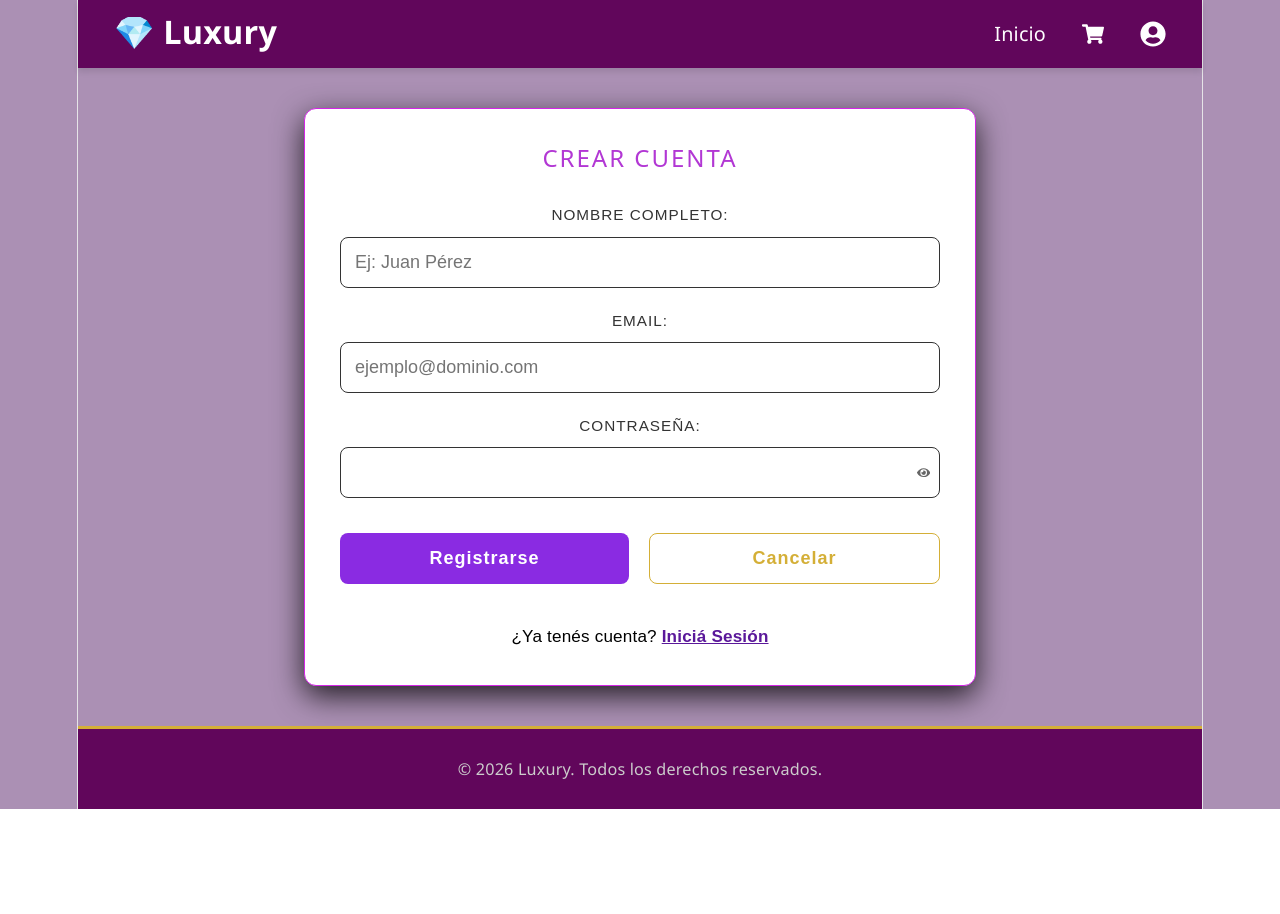
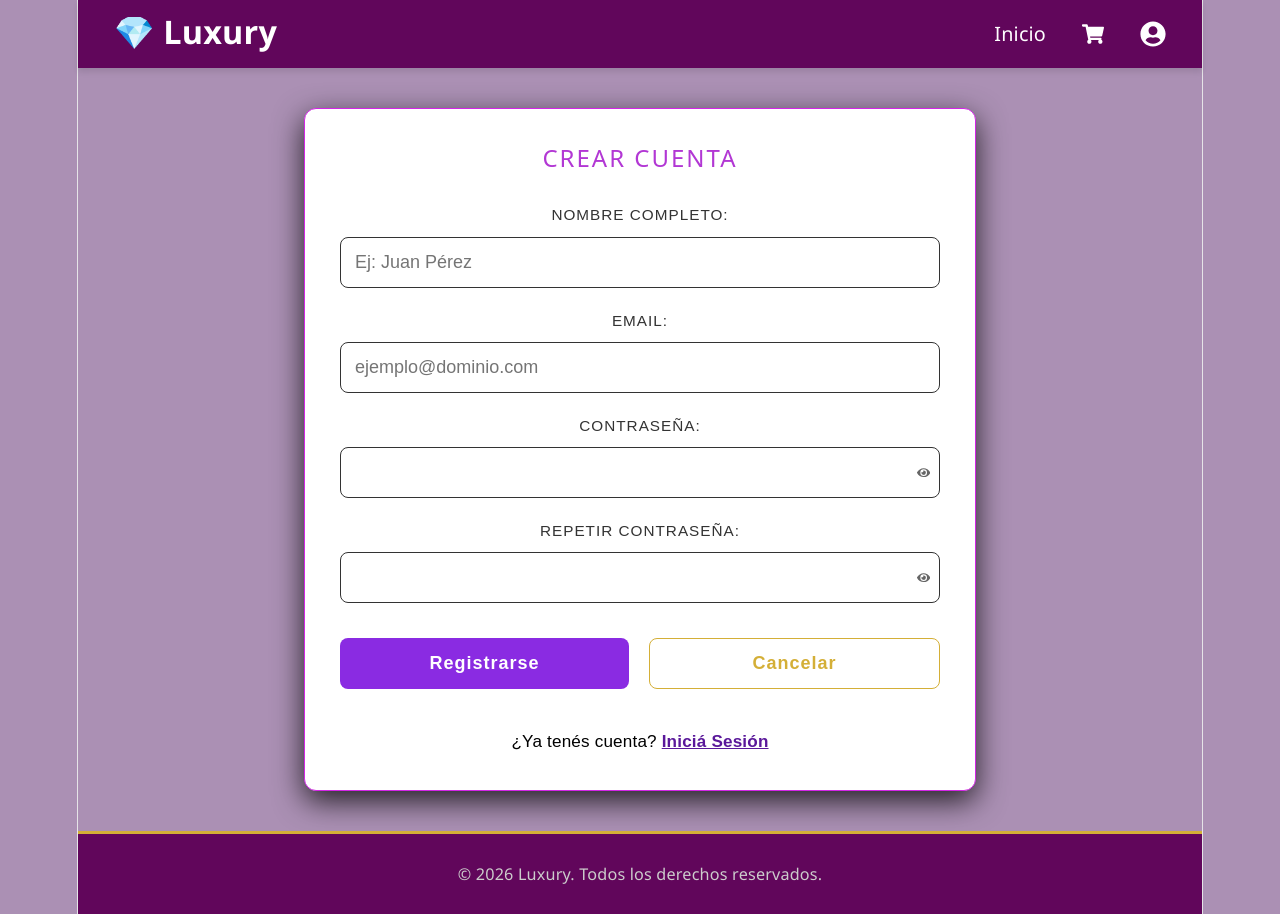
Before and after one commit to muraisnchz/luxury, a React (Vite) app in the folder frontend/: page /registro in a window 1280 px wide. Before the commit the page ends 809 px from the top, so only its background shows below. Built offline with nearby package versions, Linux system fonts and the light colour scheme; no server answers.

Commit message:
Se agregó funcionalidad faltante de repetir contraseña en el reigistro de usuario

```diff
--- a/frontend/src/pages/registro/Registro.jsx
+++ b/frontend/src/pages/registro/Registro.jsx
@@ -1,6 +1,5 @@
 import React, { useState } from 'react';
 import { useNavigate, Link } from 'react-router-dom';
-// 1. Importamos tu nuevo servicio
 import { crearUsuario } from '../../services/usuarioService';
 import { FaEye, FaEyeSlash } from 'react-icons/fa';
 
@@ -12,10 +11,14 @@ const Registro = () => {
   const [formData, setFormData] = useState({
     nombre: '',
     email: '',
-    password: ''
+    password: '',
+    repetirPassword: ''
   });
   const [error, setError] = useState('');
+
+
   const [mostrarPassword, setMostrarPassword] = useState(false);
+  const [mostrarRepetirPassword, setMostrarRepetirPassword] = useState(false);
 
   const handleChange = (e) => {
     setFormData({
@@ -28,11 +31,27 @@ const Registro = () => {
     setMostrarPassword(!mostrarPassword);
   };
 
+  const toggleRepetirPassword = () => {
+    setMostrarRepetirPassword(!mostrarRepetirPassword);
+  };
+
   const handleSubmit = async (e) => {
     e.preventDefault();
+    setError(''); // Limpiamos errores previos
+
+    // VALIDACIÓN
+    if (formData.password !== formData.repetirPassword) {
+      setError('Las contraseñas no coinciden. Por favor, verificalas.');
+      return; // Cortamos la ejecución acá para que no llame al backend
+    }
+
     try {
-      // 2. Usamos la función del usuarioService
-      await crearUsuario(formData);
+      // Separamos "repetirPassword" para enviar solo lo que el backend necesita
+      // eslint-disable-next-line no-unused-vars
+      const { repetirPassword, ...datosBackend } = formData;
+
+
+      await crearUsuario(datosBackend);
 
       alert('¡Cuenta creada con éxito! Ahora podés iniciar sesión.');
       navigate('/login');
@@ -69,7 +88,7 @@ const Registro = () => {
             placeholder="ejemplo@dominio.com"
             value={formData.email}
             onChange={handleChange}
-              required
+            required
           />
         </div>
 
@@ -93,6 +112,26 @@ const Registro = () => {
           </div>
         </div>
 
+        <div className="form-group">
+          <label>Repetir Contraseña:</label>
+          <div className="password-input-container">
+            <input
+              type={mostrarRepetirPassword ? "text" : "password"}
+              name="repetirPassword"
+              value={formData.repetirPassword}
+              onChange={handleChange}
+              required
+            />
+            <button
+              type="button"
+              className="toggle-password-btn"
+              onClick={toggleRepetirPassword}
+            >
+              {mostrarRepetirPassword ? <FaEyeSlash /> : <FaEye />}
+            </button>
+          </div>
+        </div>
+
         <div className="form-buttons">
           <button type="submit" className="btn-save">Registrarse</button>
           <button type="button" onClick={() => navigate('/')} className="btn-cancel">Cancelar</button>
```
